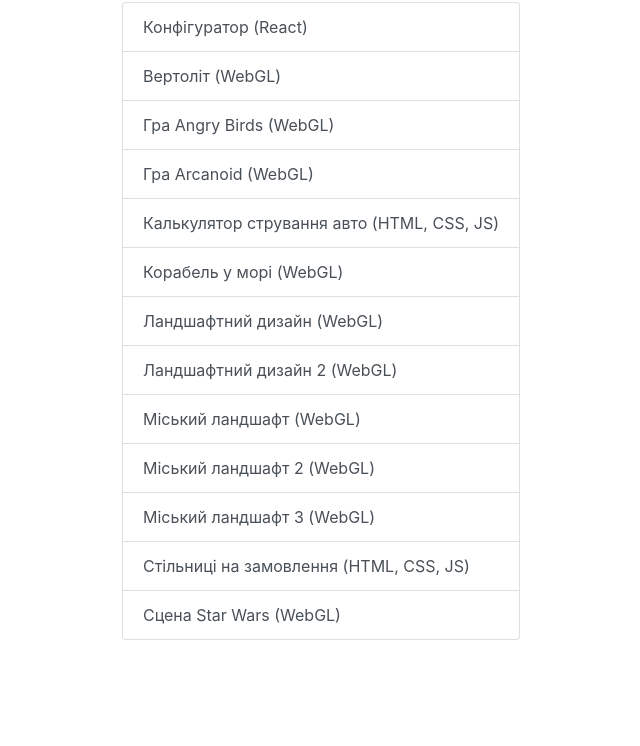
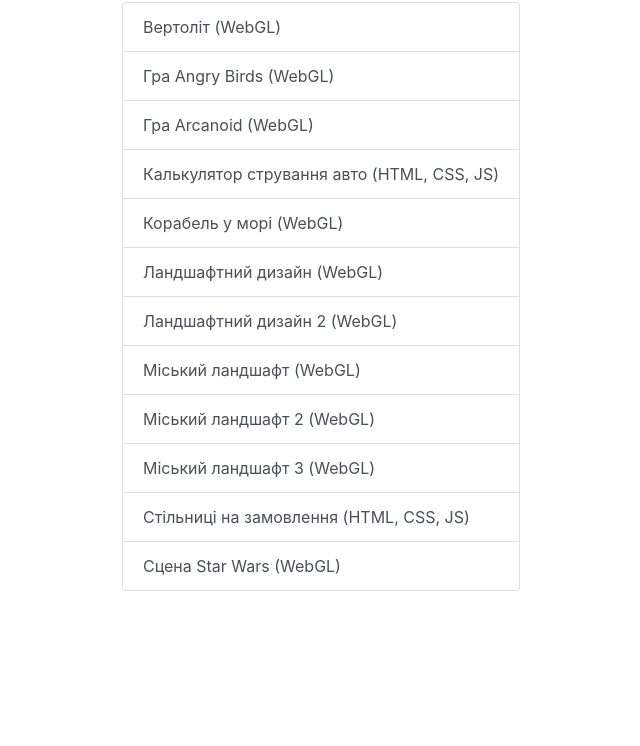
Before and after one commit to sergeytovt/sergeytovt.github.io, a plain HTML site: page index.html in a window 1280 px wide. Shown: the part 54-800 px from the top of the page, without its empty margins (319-959 px from the left). Drawn offline with Linux system fonts and the light colour scheme.

Commit message:
update index.html

```diff
--- a/index.html
+++ b/index.html
@@ -20,9 +20,6 @@
       <div class="row justify-content-center">
         <div class="col-md-auto">
           <div class="list-group">
-            <a href="https://sergeytovt.github.io/configurator-react/" target="_blank" class="list-group-item list-group-item-action">
-              Конфігуратор (React)
-            </a>
             <a href="https://sergeytovt.github.io/helicopter-webgl/" target="_blank" class="list-group-item list-group-item-action">
               Вертоліт (WebGL)
             </a>
```
